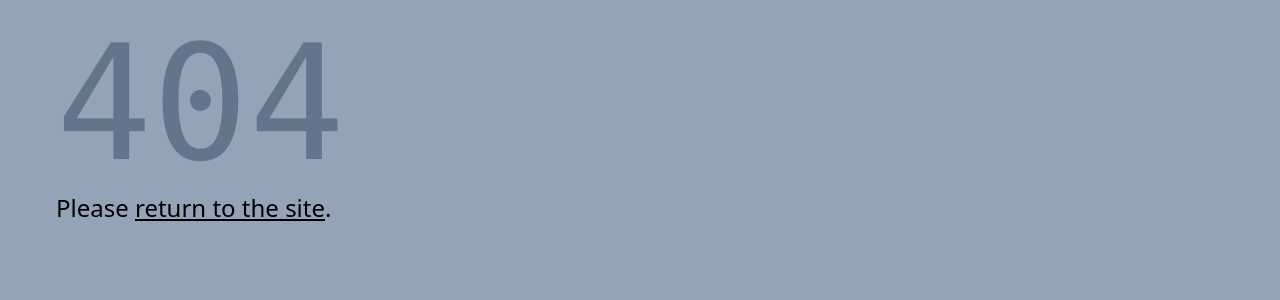
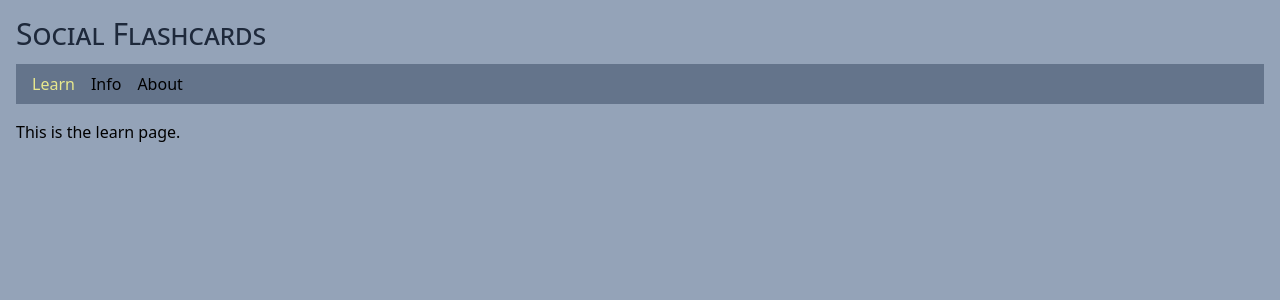
Before and after one commit to Underground-Learning-Club/soflash, a React (Vite) app: page /learn in a window 1280 px wide. Before the commit this address had no page. Shown: the top 300 px of the page. Built offline with nearby package versions, Linux system fonts and the light colour scheme.

Commit message:
Edward: created Learn page

```diff
--- /dev/null
+++ b/src/AppRouter.tsx
@@ -0,0 +1,32 @@
+import { createBrowserRouter, Navigate } from "react-router-dom";
+import App from "./App";
+import { Page404 } from "./pages/Page404";
+import { PageAbout } from "./pages/PageAbout";
+import { PageInfo } from "./pages/PageInfo";
+import { PageLearn } from "./pages/PageLearn";
+
+export const router = createBrowserRouter([
+	{
+		path: "/",
+		errorElement: <Page404 />,
+		element: <App />,
+		children: [
+			{
+				path: "/learn",
+				element: <PageLearn />,
+			},
+			{
+				path: "info",
+				element: <PageInfo />,
+			},
+			{
+				path: "about",
+				element: <PageAbout />,
+			},
+			{
+				path: "/",
+				element: <Navigate to="/learn" replace />,
+			},
+		],
+	},
+]);
--- a/src/components/Nav.tsx
+++ b/src/components/Nav.tsx
@@ -3,7 +3,7 @@ import { NavLink } from "react-router-dom";
 export const Nav = () => {
 	return <nav>
 		<ul className="flex gap-4 bg-slate-500 px-4 py-2 content">
-			<li><NavLink to="/welcome">Welcome</NavLink></li>
+			<li><NavLink to="/learn">Learn</NavLink></li>
 			<li><NavLink to="/info">Info</NavLink></li>
 			<li><NavLink to="/about">About</NavLink></li>
 		</ul>
--- a/src/main.tsx
+++ b/src/main.tsx
@@ -1,37 +1,7 @@
 import ReactDOM from "react-dom/client";
-import App from "./App.tsx";
-import { createBrowserRouter, Navigate, RouterProvider } from "react-router-dom";
+import { RouterProvider } from "react-router-dom";
 import "./index.scss";
-import { PageWelcome } from "./pages/PageWelcome.tsx";
-import { PageInfo } from "./pages/PageInfo.tsx";
-import { PageAbout } from "./pages/PageAbout.tsx";
-import { Page404 } from "./pages/Page404.tsx";
-
-const router = createBrowserRouter([
-	{
-		path: "/",
-		errorElement: <Page404 />,
-		element: <App />,
-		children: [
-			{
-				path: "/welcome",
-				element: <PageWelcome />,
-			},
-			{
-				path: "info",
-				element: <PageInfo />,
-			},
-			{
-				path: "about",
-				element: <PageAbout />,
-			},
-			{
-				path: "/",
-				element: <Navigate to="/welcome" replace />,
-			},
-		],
-	},
-]);
+import { router } from './AppRouter';
 
 ReactDOM.createRoot(document.getElementById("root")!).render(
 	<RouterProvider router={router} />
--- /dev/null
+++ b/src/pages/PageLearn.tsx
@@ -0,0 +1,5 @@
+export const PageLearn = () => {
+	return (
+		<p>This is the learn page.</p>
+	)
+}
--- a/src/pages/PageWelcome.tsx
+++ /dev/null
@@ -1,5 +0,0 @@
-export const PageWelcome = () => {
-	return (
-		<p>This is the welcome page.</p>
-	)
-}
```
